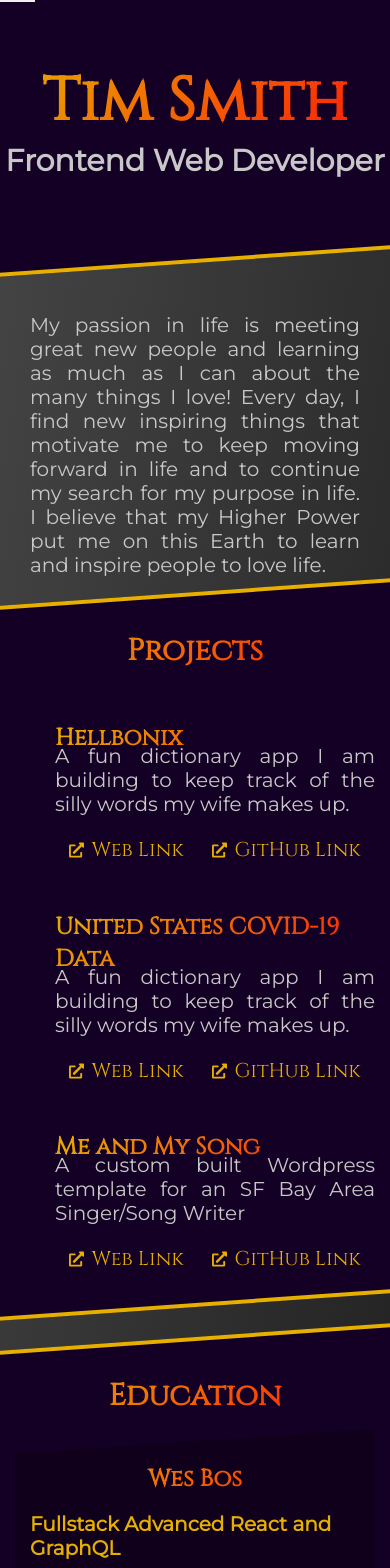
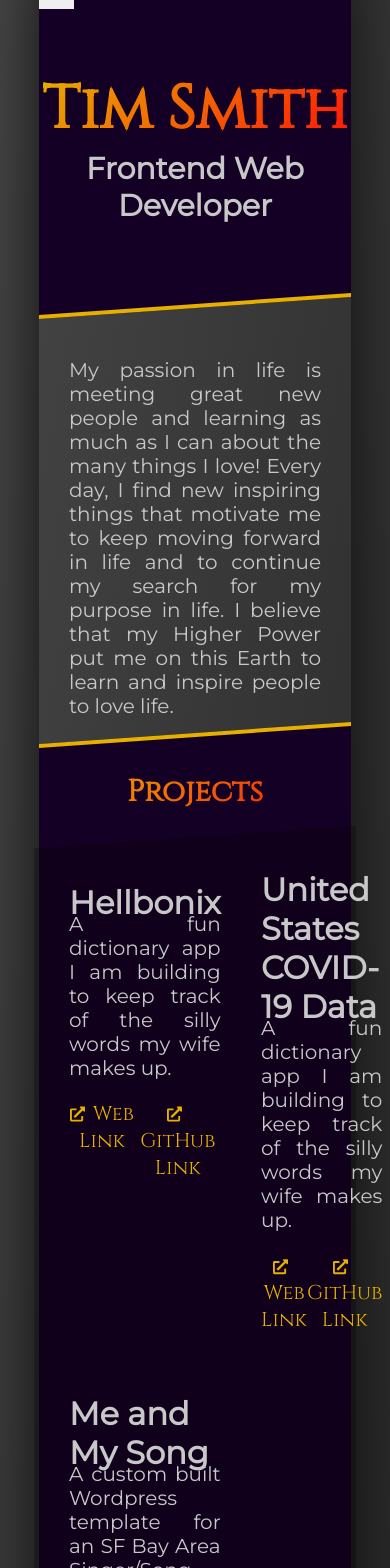
Before and after one commit to timscodebase/tim, a Next.js app: page / in a window 390 px wide. Shown: the top 1568 px of the page. Built offline with nearby package versions, Linux system fonts and the light colour scheme.

Commit message:
large screen and tablet layouts

```diff
--- a/components/Education.js
+++ b/components/Education.js
@@ -1,10 +1,14 @@
 import PropTypes from "prop-types";
+import styled from "styled-components";
 import { FontAwesomeIcon } from "@fortawesome/react-fontawesome";
 import { faExternalLinkAlt } from "@fortawesome/free-solid-svg-icons";
 
+const StyledEducation = styled.li`
+  padding: 1.5rem;
+`;
 export default function Education({ desc, link, name }) {
   return (
-    <li>
+    <StyledEducation>
       <h4 className="skewy align-left">{name}</h4>
       <p>{desc}</p>
       <div className="education-links">
@@ -13,7 +17,7 @@ export default function Education({ desc, link, name }) {
           Learn more
         </a>
       </div>
-    </li>
+    </StyledEducation>
   );
 }
 
--- /dev/null
+++ b/components/Header.js
@@ -0,0 +1,66 @@
+import Head from "next/head";
+import styled from "styled-components";
+
+const StyledHeader = styled.header`
+  display: flex;
+  flex-wrap: wrap;
+  justify-content: center;
+  position: relative;
+  padding: 10rem 0 8rem 0;
+  font-size: 3rem;
+  font-weight: bold;
+  background-color: var(--dark-highlight);
+  border-bottom: 4px solid var(--header-color);
+
+  h1,
+  p {
+    margin: 0;
+    padding: 0;
+    text-align: center;
+  }
+
+  @media (max-width: 500px) {
+    margin-top: -20%;
+    transform: skewy(-8deg);
+
+    p {
+      transform: skewy(8deg);
+    }
+  }
+
+  @media (max-width: 1000px) {
+    display: block;
+    margin-top: -10%;
+    transform: skewy(-4deg);
+
+    p {
+      transform: skewy(4deg);
+    }
+  }
+
+  @media (min-width: 1001px) {
+    display: block;
+    margin-top: -5%;
+    transform: skewy(-2deg);
+
+    p {
+      transform: skewy(2deg);
+    }
+  }
+`;
+
+export default function Header() {
+  return (
+    <>
+      <Head>
+        <title>Tim Smith</title>
+        <link rel="icon" href="/favicon.ico" />
+      </Head>
+
+      <StyledHeader>
+        <h1 className="skewy">Tim Smith</h1>
+        <p>Frontend Web Developer</p>
+      </StyledHeader>
+    </>
+  );
+}
--- a/components/Navigation.js
+++ b/components/Navigation.js
@@ -12,11 +12,13 @@ const variants = {
   open: {
     opacity: 1,
     width: "100vw",
+    overflow: "initial",
   },
   closed: {
     height: 0,
     width: 0,
     opacity: 0,
+    overflow: "hidden",
   },
 };
 
--- a/pages/index.js
+++ b/pages/index.js
@@ -1,4 +1,3 @@
-import Head from "next/head";
 import styled from "styled-components";
 
 import Content from "../components/Content";
@@ -6,54 +5,6 @@ import ContactForm from "../components/ContactForm";
 import DiagonalContent from "../components/DiagonalContent";
 import Project from "../components/Project";
 import Education from "../components/Education";
-
-const Header = styled.header`
-  display: flex;
-  flex-wrap: wrap;
-  justify-content: center;
-  position: relative;
-  padding: 10rem 0 8rem 0;
-  font-size: 3rem;
-  font-weight: bold;
-  background-color: var(--dark-highlight);
-  border-bottom: 4px solid var(--header-color);
-
-  h1,
-  p {
-    margin: 0;
-    padding: 0;
-    text-align: center;
-  }
-
-  @media (max-width: 500px) {
-    margin-top: -20%;
-    transform: skewy(-8deg);
-
-    p {
-      transform: skewy(8deg);
-    }
-  }
-
-  @media (max-width: 1000px) {
-    display: block;
-    margin-top: -10%;
-    transform: skewy(-4deg);
-
-    p {
-      transform: skewy(4deg);
-    }
-  }
-
-  @media (min-width: 1001px) {
-    display: block;
-    margin-top: -10%;
-    transform: skewy(-2deg);
-
-    p {
-      transform: skewy(2deg);
-    }
-  }
-`;
 
 const MainContent = styled.section`
   font-size: 2rem;
@@ -65,24 +16,24 @@ const MainContent = styled.section`
   }
 `;
 
-const Teacher = styled.section`
+const Grid = styled.ul`
+  display: grid;
   padding: 1.5rem;
   background-color: rgba(0, 0, 0, 0.25);
+
+  @media (max-width: 1000px) {
+    grid-template-columns: 1fr 1fr;
+  }
+
+  @media (min-width: 1001px) {
+    grid-template-columns: 1fr 1fr 1fr;
+  }
 `;
 
 export default function Home() {
   return (
     <>
-      <Head>
-        <title>Tim Smith</title>
-        <link rel="icon" href="/favicon.ico" />
-      </Head>
-
       <main>
-        <Header>
-          <h1 className="skewy">Tim Smith</h1>
-          <p>Frontend Web Developer</p>
-        </Header>
         <MainContent>
           <p>
             My passion in life is meeting great new people and learning as much
@@ -95,7 +46,7 @@ export default function Home() {
 
           <DiagonalContent id="projects">
             <h2 className="skewy">Projects</h2>
-            <ul>
+            <Grid>
               {Projects.map(({ title, desc, webLink, githubLink }) => (
                 <Project
                   key={title}
@@ -105,26 +56,27 @@ export default function Home() {
                   githubLink={githubLink}
                 />
               ))}
-            </ul>
+            </Grid>
           </DiagonalContent>
 
           <DiagonalContent id="education">
             <h2 className="skewy">Education</h2>
             {Teachers.map(({ classes, teacher }) => {
               return (
-                <Teacher>
-                  <h3 key="teacher">{teacher}</h3>
-                  {classes.map(({ desc, id, link, name }) => (
-                    <Education key={id} desc={desc} link={link} name={name} />
-                  ))}
-                </Teacher>
+                <>
+                  <h3 key={teacher}>{teacher}</h3>
+                  <Grid>
+                    {classes.map(({ desc, id, link, name }) => (
+                      <Education key={id} desc={desc} link={link} name={name} />
+                    ))}
+                  </Grid>
+                </>
               );
             })}
           </DiagonalContent>
 
           <DiagonalContent id="contact-me">
             <h2 className="skewy">Contact Me</h2>
-            <p>Test</p>
             <ContactForm />
           </DiagonalContent>
 
--- a/pages/templates/Layout.js
+++ b/pages/templates/Layout.js
@@ -1,14 +1,35 @@
 import PropTypes from "prop-types";
+import styled from "styled-components";
 
 import Nav from "../../components/Nav";
 import Footer from "../../components/Footer";
+import Header from "../../components/Header";
+
+const Wrapper = styled.div`
+  @media (max-width: 500px) {
+    width: 100%;
+  }
+
+  @media (max-width: 1000px) {
+    width: 80%;
+    margin: 0 auto;
+    box-shadow: 0px 0px 60px 0px rgba(0, 0, 0, 0.75);
+  }
+
+  @media (min-width: 1001px) {
+    width: 75%;
+    margin: 0 auto;
+    box-shadow: 0px 0px 60px 0px rgba(0, 0, 0, 0.75);
+  }
+`;
 
 export default function Layout({ children }) {
   return (
-    <>
+    <Wrapper>
       <Nav />
+      <Header />
       {children}
       <Footer />
-    </>
+    </Wrapper>
   );
 }
--- a/styles/globals.css
+++ b/styles/globals.css
@@ -15,8 +15,7 @@ body {
 }
 
 h1,
-h2,
-h3 {
+h2 {
   font-family: "Cinzel", serif;
   display: block;
   color: transparent;
@@ -27,7 +26,13 @@ h3 {
 }
 
 h3 {
+  font-size: 3.2rem;
   margin: 0.75rem 0 -1rem 0;
+}
+
+h4 {
+  color: var(--header-color);
+  margin-bottom: 0.5rem;
 }
 
 li {
@@ -72,11 +77,6 @@ li {
   color: var(--header-color);
 }
 
-h4 {
-  color: var(--header-color);
-  margin-bottom: 0.5rem;
-}
-
 .education-links > a {
   text-decoration: dotted !important;
 }
@@ -103,14 +103,15 @@ textarea {
   margin-top: 0.75rem;
   border-radius: 0;
   padding: 0.75rem;
-  border: 0;
   outline: 0;
+  border: 2px solid var(--header-color);
 }
 
 button {
   border: 0;
   outline: 0;
   user-select: none;
+  font-weight: bold;
 }
 
 @import "nav.css";
@@ -136,6 +137,11 @@ button {
     transform: skewy(4deg);
   }
 
+  h3,
+  .education-links {
+    transform: skewy(3.5deg);
+  }
+
   .skewy {
     transform: skewy(4deg);
   }
@@ -146,6 +152,11 @@ button {
     transform: skewy(2deg);
   }
 
+  h3,
+  .education-links {
+    transform: skewy(2.03deg);
+  }
+
   .skewy {
     transform: skewy(2deg);
   }
```
